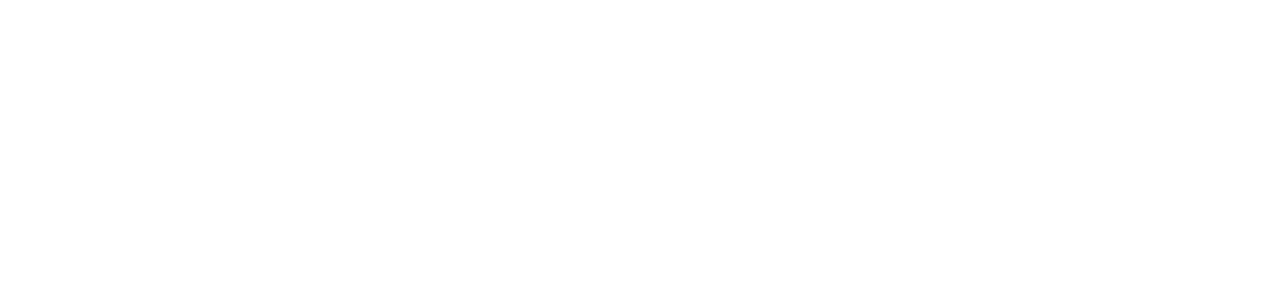
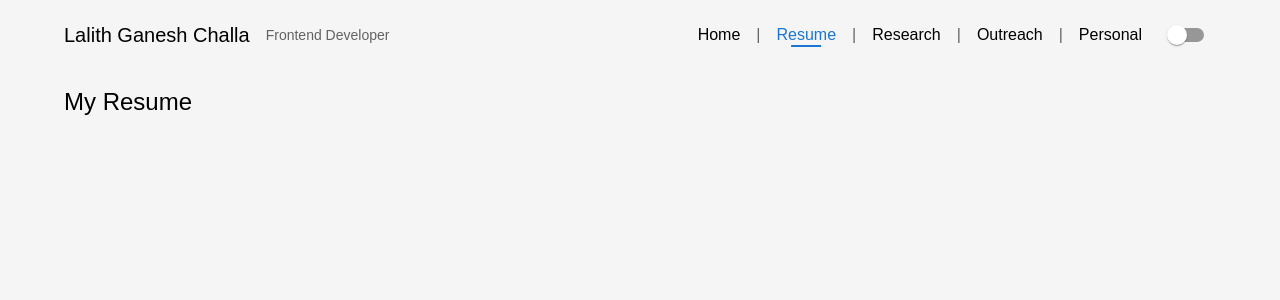
Before and after one commit to lalithganeshchalla/Rest-App, a React (Create React App) app: page /resume in a window 1280 px wide. Before the commit this address had no page. Shown: the top 300 px of the page. Built offline with nearby package versions, Linux system fonts and the light colour scheme.

Commit message:
ten commit

```diff
--- a/src/APICall/Loading.jsx
+++ b/src/APICall/Loading.jsx
@@ -15,7 +15,7 @@
         navigate('/users')
     }
      const onSubmit4 = () => {
-        navigate('/portfolio')
+        navigate('/home')
     }
   return (
     <Stack direction="row" spacing={2} justifyContent="center" alignItems="center" height="100vh">
--- a/src/App1.js
+++ b/src/App1.js
@@ -6,7 +6,8 @@
 import GetAPICall from './APICall/GetAPICall'
 import GetAPICall1 from './APICall/GetAPICall1'
 import Users from './useReducer/Users'
-import Portfolio from './portfolio/Portfolio'
+import Home from './portfolio/Home'
+import Resume from './portfolio/Resume'
 
 const App1 = () => {
   return (
@@ -18,7 +19,8 @@
             <Route path="/fetchapi" element={<GetAPICall/>}/>
             <Route path="/axiosapi" element={<GetAPICall1/>}/>
             <Route path="/users" element={<Users/>}/>
-            <Route path="/portfolio" element={<Portfolio/>}/>
+            <Route path="/home" element={<Home/>}/>
+            <Route path="/resume" element={<Resume/>}/>
         </Routes>
     </Router>
   )
--- a/src/portfolio/Portfolio.jsx
+++ b/src/portfolio/Home.jsx
@@ -17,9 +17,13 @@
 import GoogleSvg from '../assets/google.svg';
 import GitHubSvg from '../assets/github.svg';
 import LinkedInSvg from '../assets/linkedin.svg';
+import { Link as RouterLink } from 'react-router-dom';
+import { useNavigate } from 'react-router-dom';
 
-const Portfolio = () => {
+const Home = () => {
+  const navigate = useNavigate();
   const [mode, setMode] = useState('light');
+  const [activeNav, setActiveNav] = useState('Home');
 
   const theme = useMemo(
     () =>
@@ -46,6 +50,13 @@
   const handleThemeToggle = () => {
     setMode((prevMode) => (prevMode === 'light' ? 'dark' : 'light'));
   };
+const navLinks = [
+  { label: 'Home', path: '/home' },
+  { label: 'Resume', path: '/resume' },
+  { label: 'Research', path: '/research' },
+  { label: 'Outreach', path: '/outreach' },
+  { label: 'Personal', path: '/personal' }
+];
 
   return (
     <ThemeProvider theme={theme}>
@@ -67,19 +78,21 @@
             </Typography>
           </Box>
          <Box display="flex" alignItems="center" gap={2} flexWrap="wrap">
-  {['Home', 'Resume', 'Research', 'Outreach', 'Personal'].map((item, index) => (
-    <React.Fragment key={item}>
-      {index !== 0 && <Typography color="text.secondary">|</Typography>}
-      <Link
-        href={`#${item.toLowerCase()}`}
+          {navLinks.map((item, index) => (
+        <React.Fragment key={item.label}>
+        {index !== 0 && <Typography color="text.secondary">|</Typography>}
+        <Link
+         component={RouterLink}
+         to={item.path}
         underline="none"
+        onClick={() => setActiveNav(item)}
         sx={{
-          color: 'text.primary',
+          color: activeNav === item ? 'primary.main' : 'text.primary',
           position: 'relative',
           '&::after': {
             content: '""',
             position: 'absolute',
-            width: '0%',
+            width: activeNav === item ? '50%' : '0%',
             height: '2px',
             bottom: 0,
             left: '50%',
@@ -92,7 +105,7 @@
           },
         }}
       >
-        {item}
+        {item.label}
       </Link>
     </React.Fragment>
   ))}
@@ -164,14 +177,15 @@
         <Box mt={4}>
           <Grid container justifyContent="center" spacing={3}>
             {[
-              { label: 'Resume', color: '#b1f740' },
-              { label: 'Research', color: '#f2a024' },
+              { label: 'Resume', color: '#b1f740' , path: '/resume' },
+              { label: 'Research', color: '#f2a024', path: '/research' },
               { label: 'Outreach', color: '#24f2c2' },
               { label: 'Personal', color: '#b3bab8' }
             ].map((item, idx) => (
               <Grid item key={idx}>
                 <Button
                   variant="contained"
+                  onClick={() => navigate(item.path)}
                   sx={{
                     bgcolor: item.color,
                     color: '#000',
@@ -194,4 +208,4 @@
   );
 };
 
-export default Portfolio;
+export default Home;
--- /dev/null
+++ b/src/portfolio/Resume.jsx
@@ -0,0 +1,116 @@
+import React, { useMemo, useState } from 'react';
+import {
+  Box,
+  Container,
+  CssBaseline,
+  Link,
+  Switch,
+  Typography,
+  createTheme,
+  ThemeProvider
+} from '@mui/material';
+import { Link as RouterLink } from 'react-router-dom';
+
+const Resume = () => {
+  const [mode, setMode] = useState('light');
+  const [activeNav, setActiveNav] = useState('Resume');
+
+  const theme = useMemo(
+    () =>
+      createTheme({
+        palette: {
+          mode,
+          ...(mode === 'light'
+            ? { background: { default: '#f5f5f5' }, text: { primary: '#000' } }
+            : { background: { default: '#121212' }, text: { primary: '#fff' } })
+        },
+        typography: {
+          fontFamily: 'Arial, sans-serif'
+        }
+      }),
+    [mode]
+  );
+
+  const handleThemeToggle = () => {
+    setMode((prevMode) => (prevMode === 'light' ? 'dark' : 'light'));
+  };
+
+  return (
+    <ThemeProvider theme={theme}>
+      <CssBaseline />
+      <Container sx={{ mt: 2, mb: 4 }}>
+        {/* Header */}
+        <Box
+          display="flex"
+          flexDirection={{ xs: 'column', sm: 'row' }}
+          justifyContent="space-between"
+          alignItems="center"
+          gap={2}
+          mb={4}
+        >
+          <Box display="flex" alignItems="center" gap={2}>
+            <Typography variant="h6">Lalith Ganesh Challa</Typography>
+            <Typography variant="body2" color="text.secondary">
+              Frontend Developer
+            </Typography>
+          </Box>
+
+          <Box display="flex" alignItems="center" gap={2} flexWrap="wrap">
+            {['Home', 'Resume', 'Research', 'Outreach', 'Personal'].map((item, index) => (
+              <React.Fragment key={item}>
+                {index !== 0 && <Typography color="text.secondary">|</Typography>}
+                <Link
+                  component={RouterLink}
+                  to={`/${item.toLowerCase() === 'home' ? '' : item.toLowerCase()}`}
+                  underline="none"
+                  onClick={() => setActiveNav(item)}
+                  sx={{
+                    color: activeNav === item ? 'primary.main' : 'text.primary',
+                    position: 'relative',
+                    '&::after': {
+                      content: '""',
+                      position: 'absolute',
+                      width: activeNav === item ? '50%' : '0%',
+                      height: '2px',
+                      bottom: 0,
+                      left: '50%',
+                      backgroundColor: 'primary.main',
+                      transition: 'all 0.3s ease-out',
+                      transform: 'translateX(-50%)',
+                    },
+                    '&:hover::after': {
+                      width: '50%',
+                    },
+                  }}
+                >
+                  {item}
+                </Link>
+              </React.Fragment>
+            ))}
+            <Switch
+              checked={mode === 'dark'}
+              onChange={handleThemeToggle}
+              inputProps={{ 'aria-label': 'theme toggle' }}
+            />
+          </Box>
+        </Box>
+
+        {/* Resume Display */}
+        <Box mt={4}>
+          <Typography variant="h5" gutterBottom>
+            My Resume
+          </Typography>
+          <iframe
+            src="/resume.pdf"
+            title="Resume"
+            width="100%"
+            height="800px"
+            style={{ border: 'none' }}
+          />
+        </Box>
+      </Container>
+    </ThemeProvider>
+  );
+};
+
+export default Resume;
```
Also changed, not shown: 1 other file (tests, documents, lock files or other folders).
